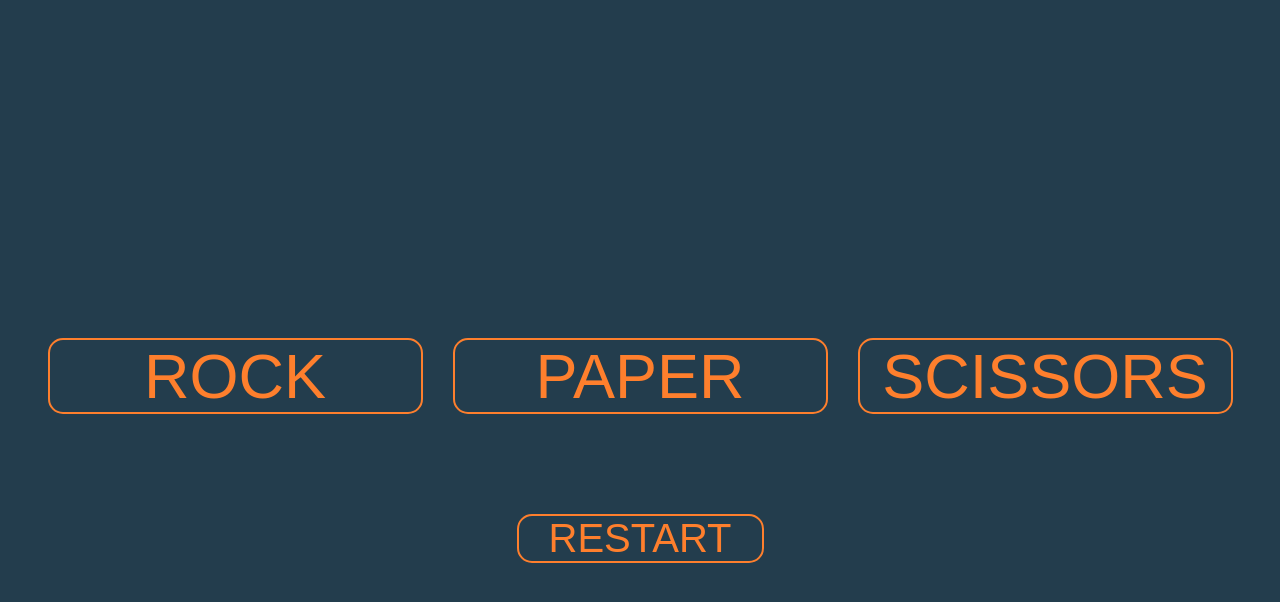
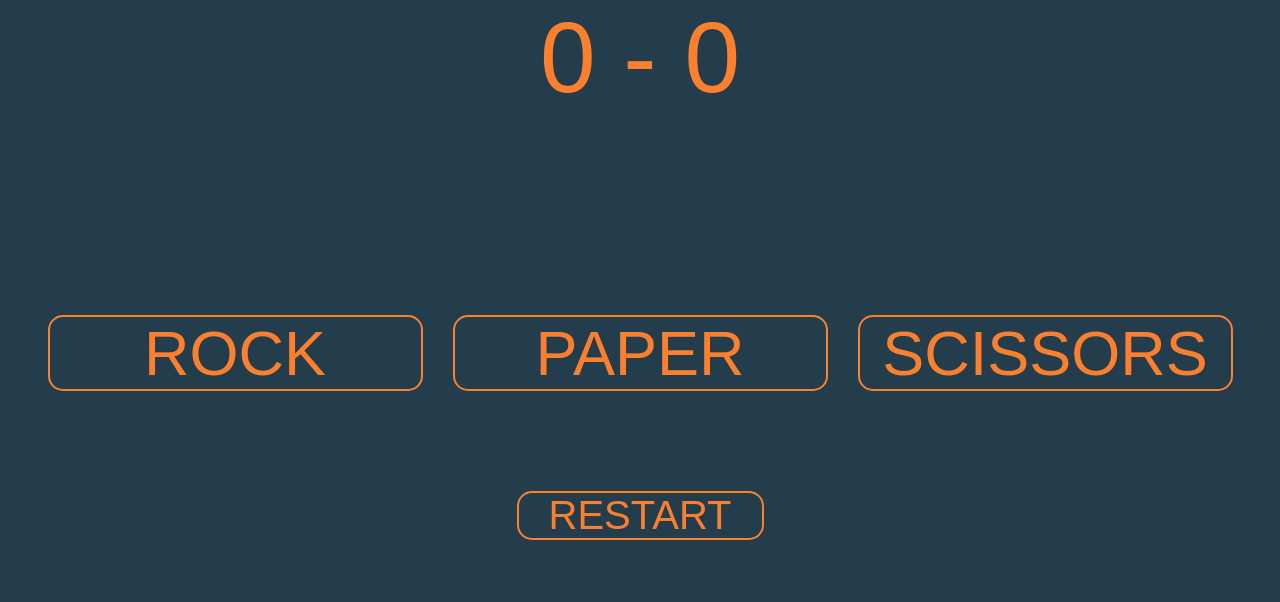
Before and after one commit to aliaizad72/rock-paper-scissors, a plain HTML site: page index.html in a window 1280 px wide. Both pictures are taken after a click on the button "START GAME!". Drawn offline with Linux system fonts and the light colour scheme; a web font is replaced by a local one.

Commit message:
Add scoreboard

```diff
--- a/index.html
+++ b/index.html
@@ -14,6 +14,9 @@
     <div id="scoreboard">
 
     </div>
+    <div id="round-results">
+
+    </div>
     <div id="button-container">
         <button id="game-button">START GAME!</button>
     </div>
--- a/script.js
+++ b/script.js
@@ -8,6 +8,7 @@ gameButton.addEventListener('click', startGame);
 function startGame(event) {
     initiatePage(event)
     addButtonListeners();
+    createScoreboard();
 }
 
 function initiatePage(event) {
@@ -51,6 +52,10 @@ function createButtons() {
     restartDiv.appendChild(restart);
 }
 
+function createScoreboard() {
+    const scoreboard = document.querySelector('#scoreboard');
+    scoreboard.textContent = `${userWin}  -  ${computerWin}`;
+}
 function playGame(event) {
     if (userWin < 2 && computerWin < 2) {
         let playerChoice = event.target.textContent.toLowerCase();
--- a/style.css
+++ b/style.css
@@ -6,7 +6,6 @@ body {
     margin: 0;
     display: flex;
     flex-direction: column;
-    justify-content: center;
     align-items: center;
     gap: 100px;
 }
@@ -45,3 +44,7 @@ button:hover{
     min-width: 375px;
     padding: 0;
 }
+
+#scoreboard {
+    font-size: 100px;
+}
```
